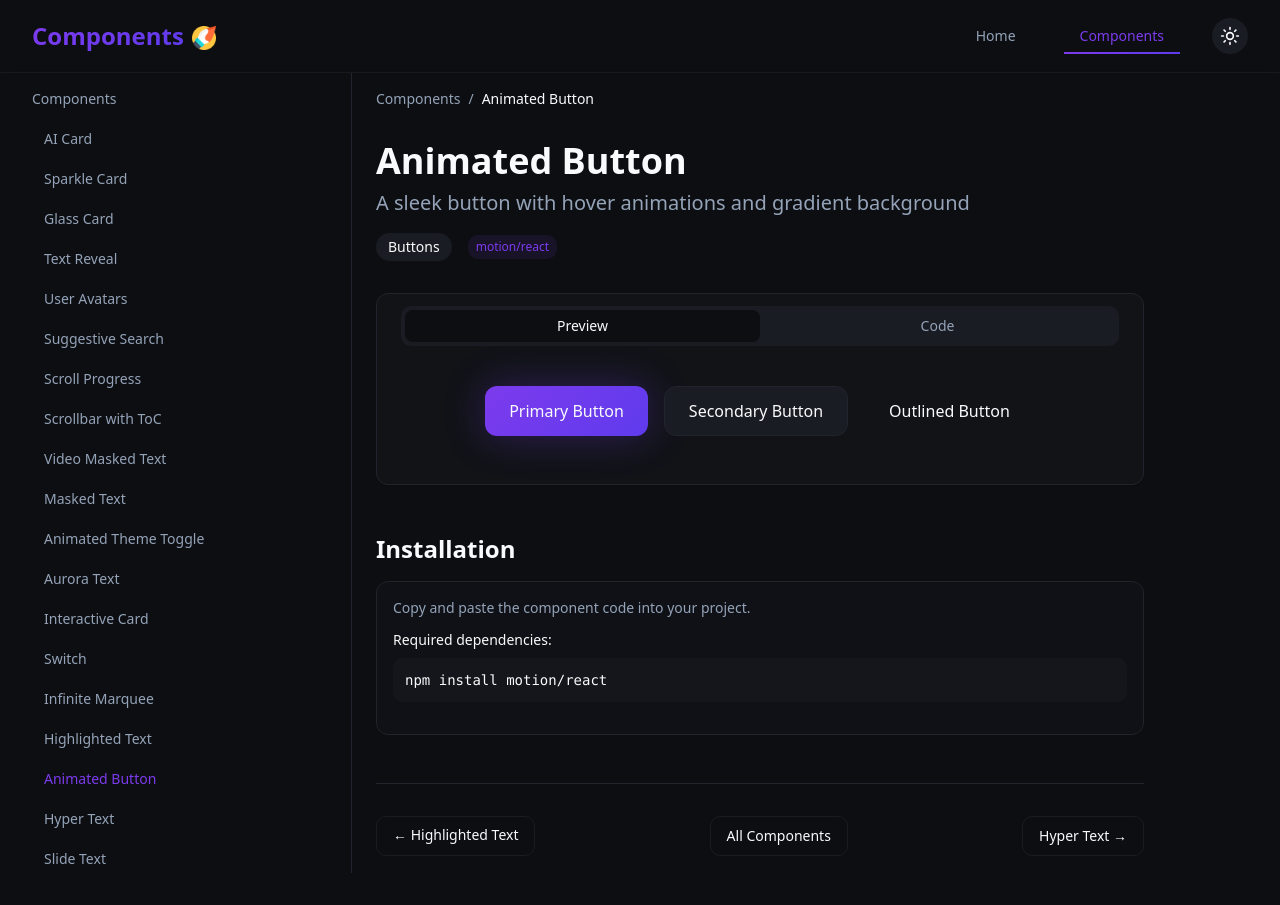
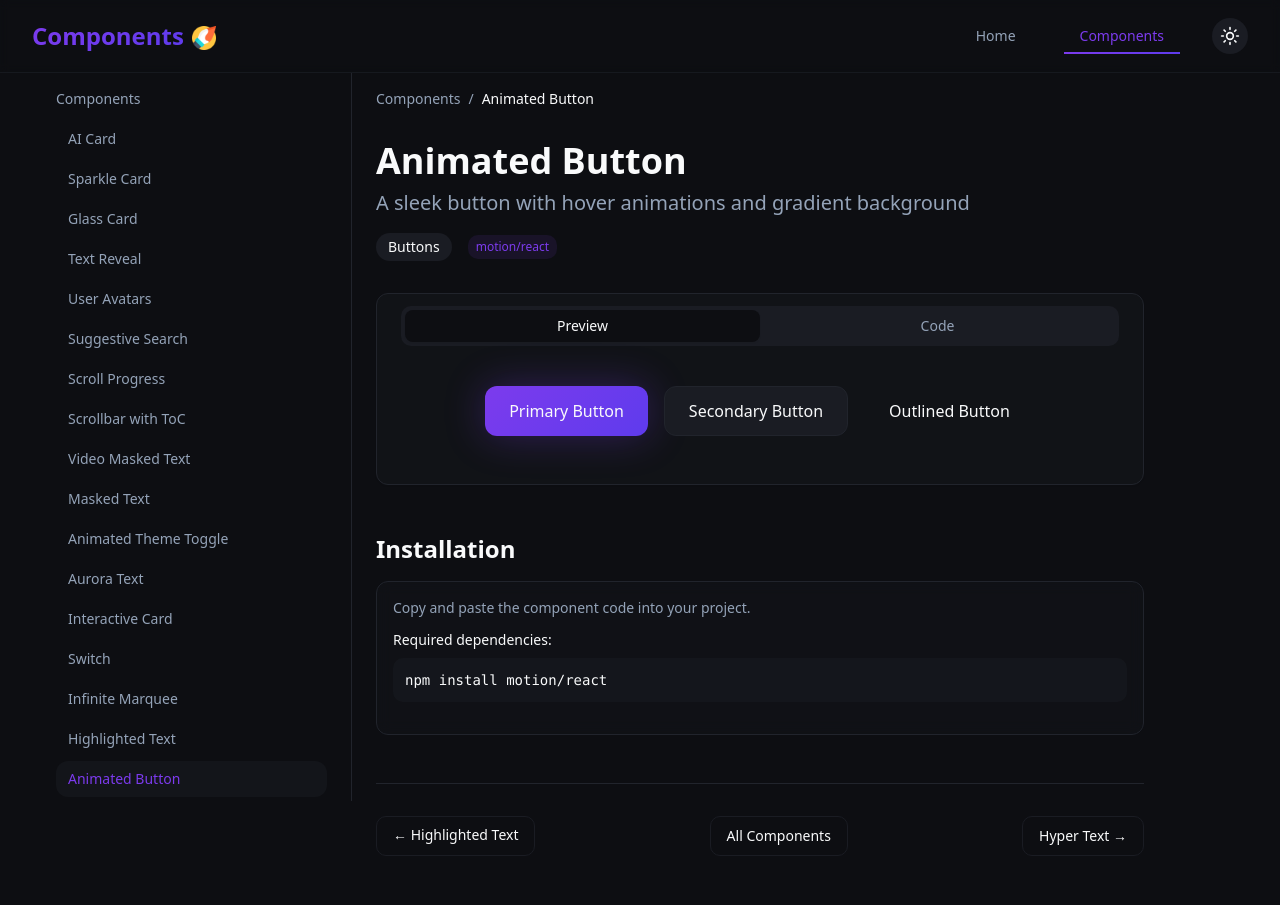
Before and after one commit to Hard-Patel/Spartan-UI, a React (Vite) app: page /components/animated-button in a window 1280 px wide. Built offline with nearby package versions, Linux system fonts and the light colour scheme.

Commit message:
Updating the components

```diff
--- a/src/components/common/Breadcrumb.tsx
+++ b/src/components/common/Breadcrumb.tsx
@@ -19,7 +19,7 @@ export function Breadcrumb({ items, shouldAnimate = true }: BreadcrumbProps) {
       transition={{ duration: shouldAnimate ? 0.5 : 0 }}
       className="mb-8"
     >
-      <ol className="flex items-center space-x-2 text-sm text-muted-foreground">
+      <ol className="md:ml-0 ml-2.5 flex items-center space-x-2 text-sm text-muted-foreground">
         {items.map((item, index) => (
           <li key={index} className="flex items-center">
             {item.href ? (
--- a/src/components/common/Sidebar.tsx
+++ b/src/components/common/Sidebar.tsx
@@ -1,8 +1,9 @@
 import { getAllComponents } from "@/data/components";
 import { ChevronRight, X } from "lucide-react";
 import { motion } from "motion/react";
-import { useState } from "react";
+import { useState, useEffect } from "react";
 import { useNavigate, useParams } from "react-router-dom";
+import './sidebar.css';
 
 const Sidebar = () => {
   const [isOpen, setIsOpen] = useState(false);
@@ -12,30 +13,121 @@ const Sidebar = () => {
 
   const showSidebar = location.pathname.includes("components");
 
+  // Close sidebar when clicking outside on mobile
+  useEffect(() => {
+    const handleClickOutside = (event: MouseEvent) => {
+      const sidebar = document.getElementById("mobile-sidebar");
+      const toggleButton = document.getElementById("sidebar-toggle");
+
+      if (
+        isOpen &&
+        sidebar &&
+        !sidebar.contains(event.target as Node) &&
+        toggleButton &&
+        !toggleButton.contains(event.target as Node)
+      ) {
+        setIsOpen(false);
+      }
+    };
+
+    if (isOpen && window.innerWidth < 768) {
+      document.addEventListener("mousedown", handleClickOutside);
+      return () =>
+        document.removeEventListener("mousedown", handleClickOutside);
+    }
+  }, [isOpen]);
+
+  // Prevent body scroll when sidebar is open on mobile
+  useEffect(() => {
+    if (isOpen && window.innerWidth < 768) {
+      document.body.style.overflow = "hidden";
+    } else {
+      document.body.style.overflow = "unset";
+    }
+
+    return () => {
+      document.body.style.overflow = "unset";
+    };
+  }, [isOpen]);
+
+  // Close sidebar on route change (mobile)
+  useEffect(() => {
+    setIsOpen(false);
+  }, [id]);
+
+  if (!showSidebar) return null;
+
   return (
-    <div className="sticky top-[var(--header-height)] h-[calc(100vh-var(--header-height))] w-0 md:w-80">
-      {/* Toggle Button (visible only on small screens) */}
-      <motion.div className="md:hidden fixed top-[calc(6vh+var(--header-height))] -left-1 z-50">
+    <>
+      {/* Desktop Sidebar Container */}
+      <div className="hidden md:block sticky top-[var(--header-height)] h-[calc(100vh-var(--header-height))] w-80">
+        <aside className="h-full border-r bg-background">
+          <div className="px-2 md:px-4 xl:px-6 py-4 h-full overflow-y-auto sidebar-scroll space-y-6">
+            <div>
+              <h3 className="text-sm font-medium text-muted-foreground mb-3">
+                Components
+              </h3>
+              <div className="space-y-1">
+                {components.map((component) => (
                   <button
+                    key={component.id}
+                    disabled={id === component.id}
+                    className={`w-full text-left px-3 py-2 rounded-lg text-sm transition-colors ${
+                      id === component.id
+                        ? "text-primary bg-muted/50"
+                        : "text-muted-foreground hover:text-foreground hover:bg-muted/50"
+                    }`}
+                    onClick={() => navigate(`/components/${component.id}`)}
+                  >
+                    {component.name}
+                  </button>
+                ))}
+              </div>
+            </div>
+          </div>
+        </aside>
+      </div>
+
+      {/* Mobile Sidebar */}
+      <div className="md:hidden">
+        {/* Toggle Button */}
+        <motion.div
+          id="sidebar-toggle"
+          initial={{ x: 0 }}
+          animate={{ x: isOpen ? 70 * 4 : 0 }}
+          transition={{ duration: 0.2 }}
           onClick={() => setIsOpen((prev) => !prev)}
-          className="p-1 rounded-full bg-muted hover:bg-muted/70 transition"
+          className="fixed top-[calc(var(--header-height)+1rem)] -left-1 z-[60] p-1 rounded-full bg-background border shadow-md hover:bg-muted/70 transition-colors"
         >
-          {isOpen ? <X size={20} /> : <ChevronRight />}
-        </button>
+          {isOpen ? <X size={20} /> : <ChevronRight size={20} />}
         </motion.div>
 
-      {/* Sidebar */}
-      {showSidebar && (isOpen || window.innerWidth >= 768) ? (
-        <div className="relative h-screen">
+        {/* Backdrop */}
+        {isOpen && (
+          <motion.div
+            initial={{ opacity: 0 }}
+            animate={{ opacity: 1 }}
+            exit={{ opacity: 0 }}
+            transition={{ duration: 0.2 }}
+            className="fixed inset-0 bg-black/50 z-[45]"
+            onClick={() => setIsOpen(false)}
+          />
+        )}
+
+        {/* Sidebar Panel */}
         <motion.aside
-            initial={{ x: -300 }}
-            animate={{ x: isOpen || window.innerWidth >= 768 ? 0 : -300 }}
-            transition={{ type: "spring", stiffness: 260, damping: 25 }}
-            className={`md:static fixed h-full`}
+          id="mobile-sidebar"
+          initial={{ x: -320 }}
+          animate={{ x: isOpen ? 0 : -320 }}
+          transition={{ type: "spring", stiffness: 300, damping: 30 }}
+          className="fixed top-0 left-0 h-full w-80 max-w-[85vw] bg-background border-r z-[50] overflow-hidden"
         >
-            <div className="scroll-hide border-r bg-background z-50 px-6 py-2 pr-6 h-full overflow-y-auto md:p-0 space-y-6">
-              {/* Categories */}
-              <div className="mt-4">
+          <div className="h-full overflow-y-auto">
+            {/* Header spacing to account for the header */}
+            <div className="h-[var(--header-height)]" />
+
+            <div className="px-6 py-4 space-y-6">
+              <div>
                 <h3 className="text-sm font-medium text-muted-foreground mb-3">
                   Components
                 </h3>
@@ -44,30 +136,28 @@ const Sidebar = () => {
                     <motion.button
                       key={component.id}
                       disabled={id === component.id}
-                      className={`w-[90%] text-left px-3 py-2 rounded-lg text-sm transition-colors  ${
+                      className={`w-full text-left px-3 py-2 rounded-lg text-sm transition-colors ${
                         id === component.id
-                          ? "text-primary"
+                          ? "text-primary bg-muted/50"
                           : "text-muted-foreground hover:text-foreground hover:bg-muted/50"
                       }`}
                       whileHover={{ scale: id === component.id ? 1 : 1.02 }}
                       whileTap={{ scale: 0.98 }}
                       onClick={() => {
                         navigate(`/components/${component.id}`);
-                        setIsOpen(false); // close on mobile after navigation
+                        setIsOpen(false);
                       }}
                     >
-                      <span className="flex justify-between items-center">
                       {component.name}
-                      </span>
                     </motion.button>
                   ))}
                 </div>
               </div>
             </div>
+          </div>
         </motion.aside>
       </div>
-      ) : null}
-    </div>
+    </>
   );
 };
 
--- /dev/null
+++ b/src/components/common/sidebar.css
@@ -0,0 +1,25 @@
+/* Webkit browsers (Chrome, Safari, Edge) */
+.sidebar-scroll::-webkit-scrollbar {
+  width: 6px;
+}
+
+.sidebar-scroll::-webkit-scrollbar-track {
+  background: hsl(var(--muted));
+  border-radius: 3px;
+}
+
+.sidebar-scroll::-webkit-scrollbar-thumb {
+  background: hsl(var(--muted-foreground) / 0.3);
+  border-radius: 3px;
+  transition: background-color 0.2s ease;
+}
+
+.sidebar-scroll::-webkit-scrollbar-thumb:hover {
+  background: hsl(var(--muted-foreground) / 0.5);
+}
+
+/* Firefox */
+.sidebar-scroll {
+  scrollbar-width: thin;
+  scrollbar-color: hsl(var(--muted-foreground) / 0.3) hsl(var(--muted));
+}
--- a/src/components/preview/Preview.tsx
+++ b/src/components/preview/Preview.tsx
@@ -175,9 +175,9 @@ export const PreviewComponent = ({
     case "masked-text":
       return (
         <MaskedText
-          text="Beutiful"
+          text="Beautiful"
           imageUrl="https://spartan-ui-lib.s3.ap-south-1.amazonaws.com/colorful-abstract"
-          className="text-8xl text-center"
+          className="text-3xl md:text-5xl lg:text-6xl xl:text-8xl text-center"
         />
       );
 
--- a/src/components/preview/ScrollProgressPreviewTab.tsx
+++ b/src/components/preview/ScrollProgressPreviewTab.tsx
@@ -22,7 +22,9 @@ export function ScrollProgressPreviewTab({
 
       <div className="p-4 space-y-6">
         <section className="p-8 bg-secondary">
-          <h1 className="text-4xl font-bold mb-4">Scroll, Scroll, Scroll 🚀</h1>
+          <h1 className="text-3xl sm:text-4xl font-bold mb-4">
+            Scroll inside this container 🚀
+          </h1>
           <p className="text-lg max-w-xl">
             Build, grow, and scale your projects with ease. Our tools help you
             focus on creating while we handle the complexity.
```
Lines whose indentation alone changed are shown as unchanged.
